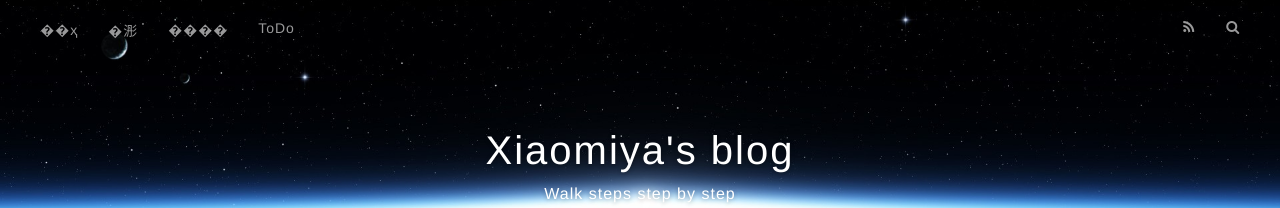
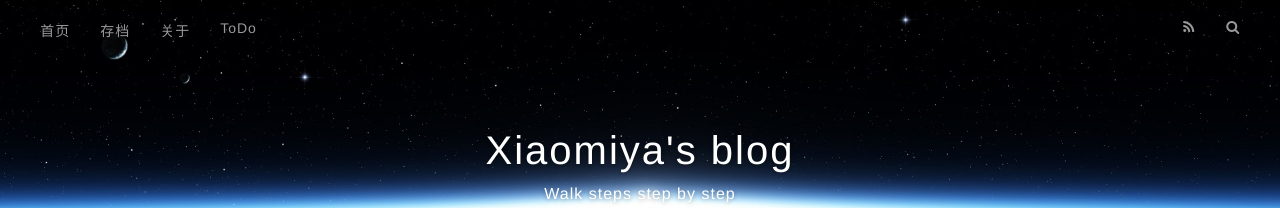
Before and after one commit to xiaomiya/xiaomiya.github.com, a plain HTML site: page 2014/08/21/hello-world/index.html in a window 1280 px wide. Shown: the top 208 px of the page. Drawn offline with nearby package versions, Linux system fonts and the light colour scheme.

Commit message:
Site updated: 2014-08-22 10:50:50

```diff
--- a/2014/08/21/hello-world/index.html
+++ b/2014/08/21/hello-world/index.html
@@ -49,11 +49,11 @@ Quick">
       <nav id="main-nav">
         <a id="main-nav-toggle" class="nav-icon"></a>
 
-          <a class="main-nav-link" href="/">��ҳ</a>
+          <a class="main-nav-link" href="/">首页</a>
 
-          <a class="main-nav-link" href="/archives">�浵</a>
+          <a class="main-nav-link" href="/archives">存档</a>
 
-          <a class="main-nav-link" href="/about">����</a>
+          <a class="main-nav-link" href="/about">关于</a>
 
           <a class="main-nav-link" href="/.todolist">ToDo</a>
 
@@ -174,11 +174,11 @@ Quick">
     </div>
     <nav id="mobile-nav">
 
-    <a href="/" class="mobile-nav-link">��ҳ</a>
+    <a href="/" class="mobile-nav-link">首页</a>
 
-    <a href="/archives" class="mobile-nav-link">�浵</a>
+    <a href="/archives" class="mobile-nav-link">存档</a>
 
-    <a href="/about" class="mobile-nav-link">����</a>
+    <a href="/about" class="mobile-nav-link">关于</a>
 
     <a href="/.todolist" class="mobile-nav-link">ToDo</a>
 
```
Also changed, not shown: archives/2014/08/index.html (+6 -6 lines), archives/2014/index.html (+6 -6 lines), archives/index.html (+6 -6 lines), index.html (+6 -6 lines).
